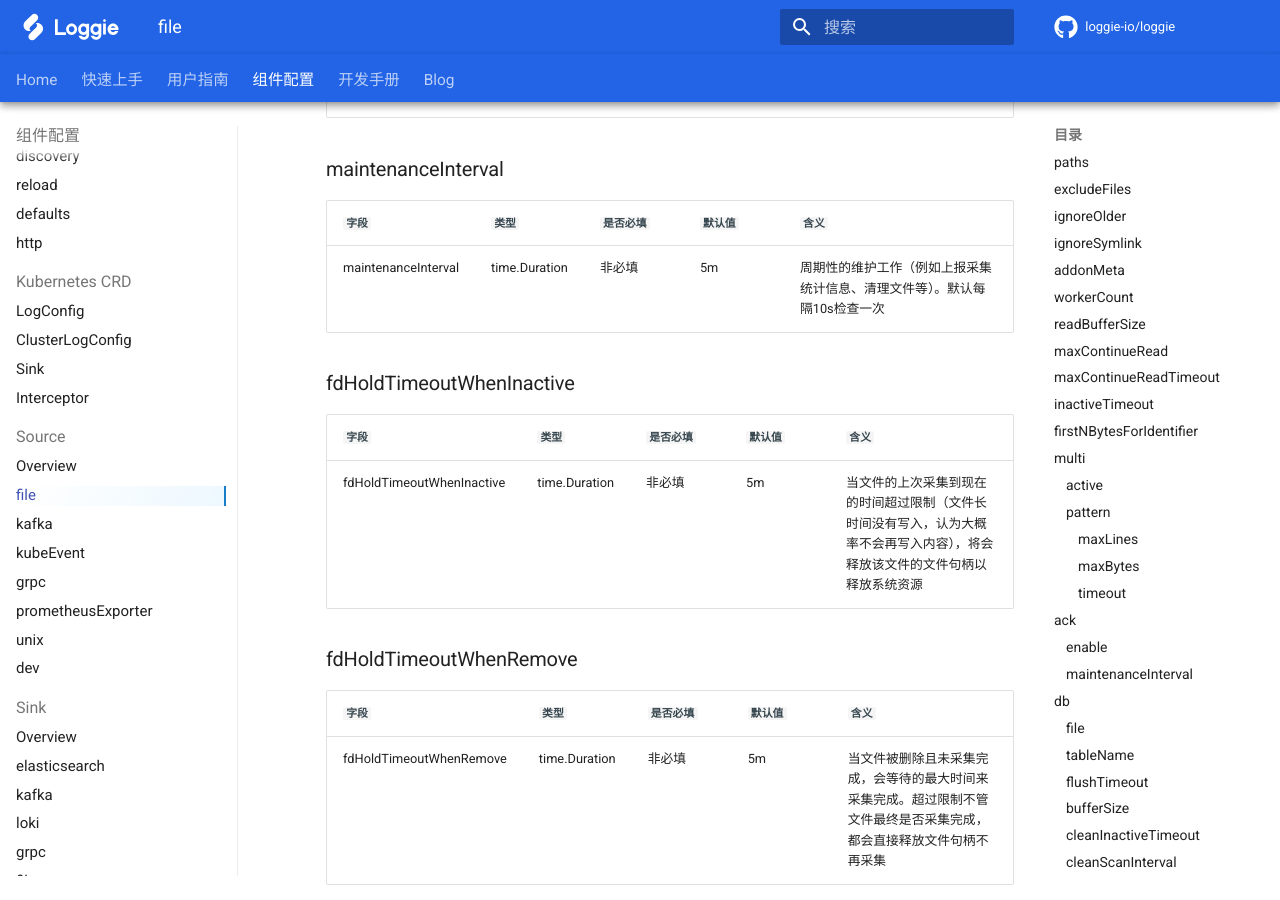
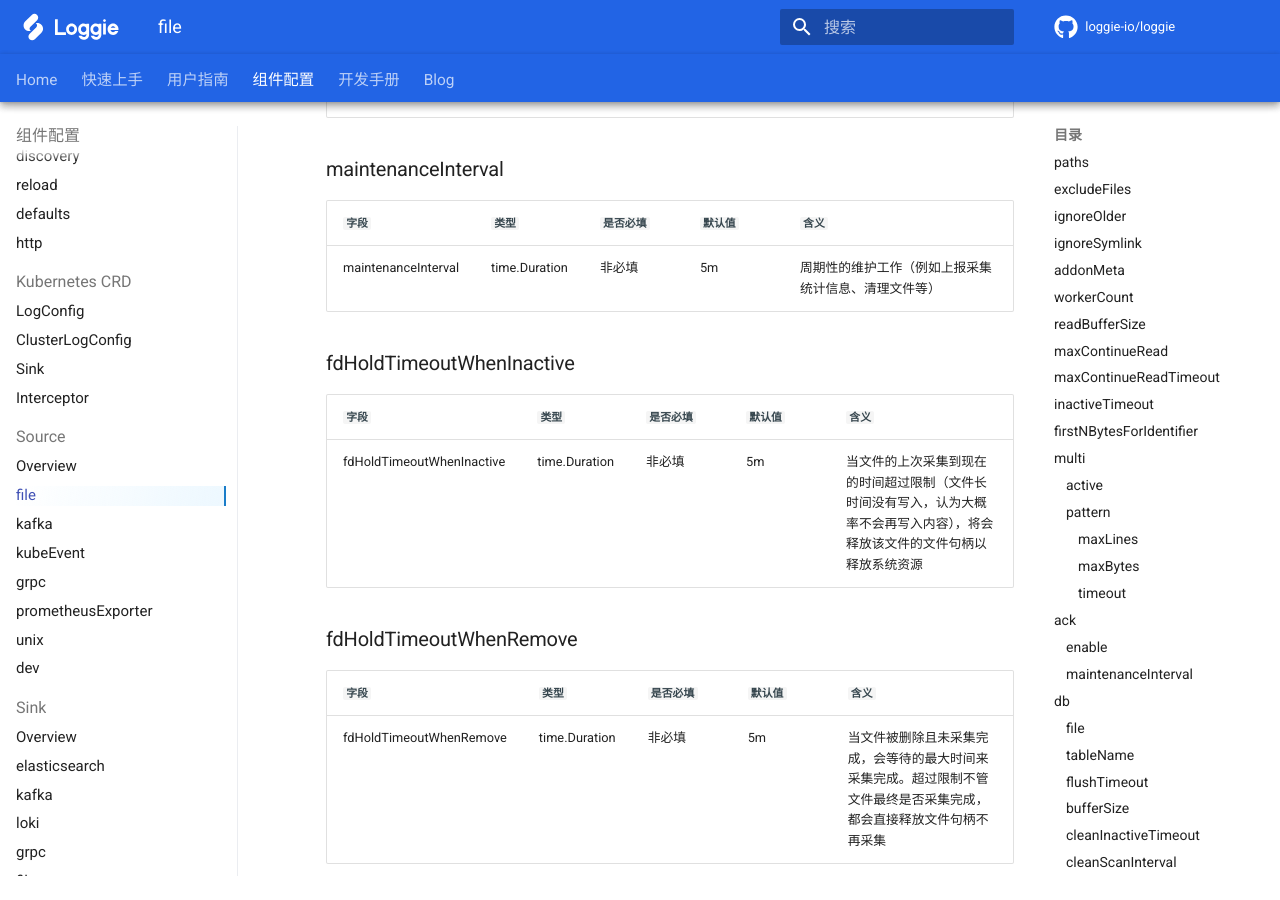
Before and after one commit to loggie-io/docs, an MkDocs documentation site: the page built from docs/reference/pipelines/source/file.md, in a window 1280 px wide and 900 px high, scrolled down 8555 px. Built offline with MkDocs 1.6.1 and Material for MkDocs 9.7.7, drawn with Linux system fonts in a browser that asks for light colours; some web fonts are replaced; comment, search, counter and statistics services are not loaded.

Commit message:
Update file.md (#98)

```diff
--- a/docs/reference/pipelines/source/file.md
+++ b/docs/reference/pipelines/source/file.md
@@ -295,7 +295,7 @@ source的确认机制相关配置。如果需确保要`at least once`，需要
 
 | `字段`              | `类型`        | `是否必填` | `默认值` | `含义`                                                       |
 | ------------------- | ------------- | ---------- | -------- | ------------------------------------------------------------ |
-| maintenanceInterval | time.Duration | 非必填     | 5m       | 周期性的维护工作（例如上报采集统计信息、清理文件等）。默认每隔10s检查一次 |
+| maintenanceInterval | time.Duration | 非必填     | 5m       | 周期性的维护工作（例如上报采集统计信息、清理文件等） |
 
 ### fdHoldTimeoutWhenInactive
 
```
